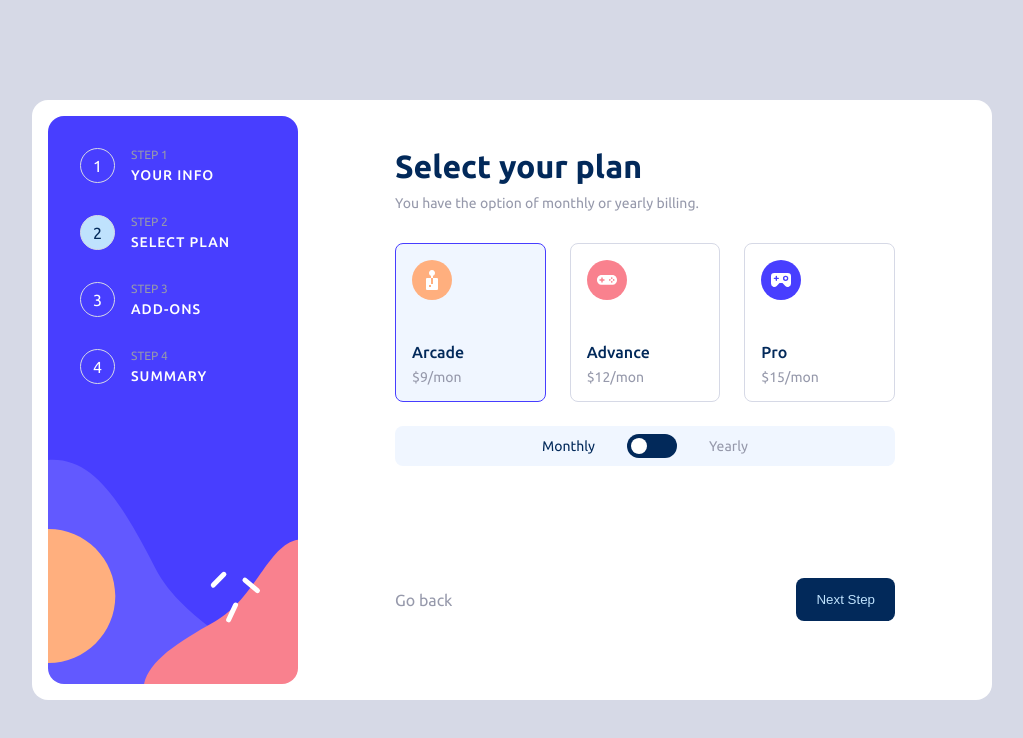
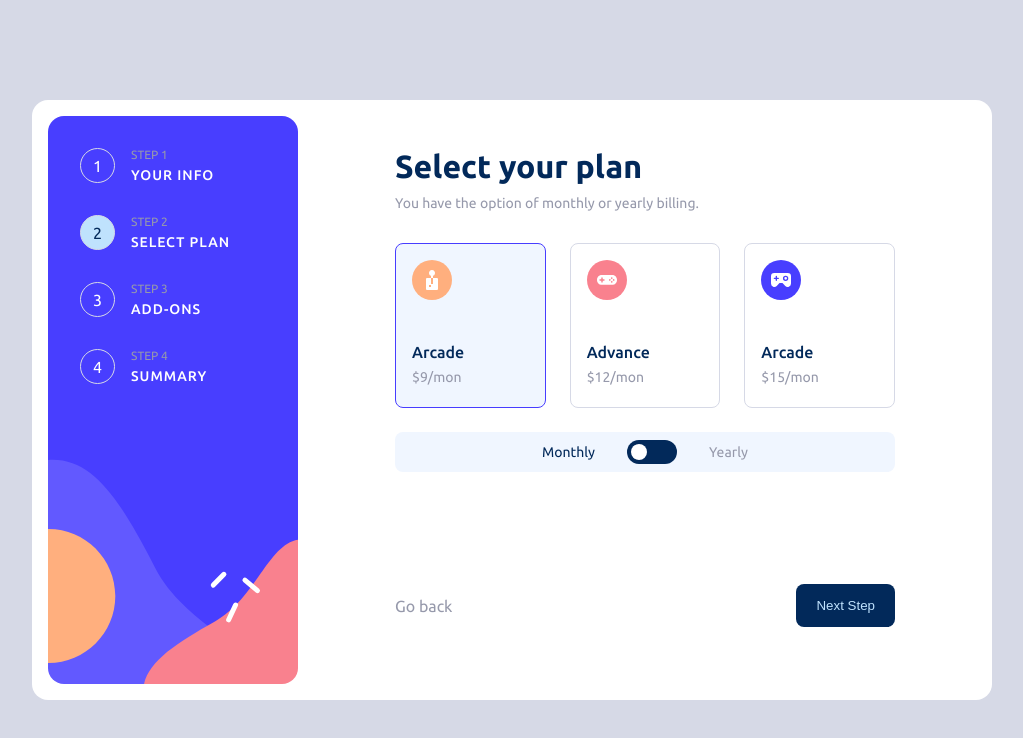
Before and after one commit to mnacfil/frontendmentor-Multi-step-form, a React (Create React App) app in the folder multi-step-form/: page / in a window 1280 px wide. Both pictures are taken after typing "Sample", "name@example.com", "Sample" into the empty fields and a click on the button "Next Step". Shown: the top 738 px of the page, without its empty margins (128-1151 px from the left). Built offline with nearby package versions, Linux system fonts and the light colour scheme.

Commit message:
Done UI of step 2 including toggle if monthly or yearly

```diff
--- a/multi-step-form/src/components/FormControl.js
+++ b/multi-step-form/src/components/FormControl.js
@@ -1,11 +1,11 @@
 import React from 'react';
 
-const FormControl = ({name, type, placeholder, label, value, handleChange, initial}) => {
+const FormControl = ({name, type, placeholder, label, value, handleChange, isEmpty}) => {
     return (
         <div className="form-control">
             <div>
                 <label htmlFor={name}>{label}</label>
-                {!value && <small>This field is required</small>}
+                {isEmpty && <small>This field is required</small>}
             </div>
             <input
                 type={type}
--- /dev/null
+++ b/multi-step-form/src/components/Plan.js
@@ -0,0 +1,21 @@
+import React from 'react'
+
+const Plan = ({active, setActivePlan, icon, title, isChecked, rate, index}) => {
+    return (
+            <article
+                className={`plan ${active}`}
+                onClick={() => setActivePlan(index)}
+                >
+                <div className='plan-icon'>
+                    <img src={icon} alt={`${title} icon`} />
+                </div>
+                <h4 className='plan-title'>{title}</h4>
+                <p className='plan-rate'>
+                    ${isChecked ? rate.yearly : rate.monthly }/{isChecked ? 'yr': 'mon'}
+                </p>
+                {isChecked && <p className='plan-free'>2 months free</p>}
+            </article>
+    )
+}
+
+export default Plan
--- a/multi-step-form/src/components/Step1Form.js
+++ b/multi-step-form/src/components/Step1Form.js
@@ -1,18 +1,14 @@
-import React, { useEffect, useState } from 'react';
+import React, { useEffect } from 'react';
 import styled from 'styled-components';
 import FormControl from './FormControl'
 import { useGlobalContext } from '../context';
 
 const Step1Form = () => {
-    const { setStep } = useGlobalContext();
-    const [info, setInfo] = useState({ name: '', email: '', phone: ''})
-    const [initial, setInitial] = useState(false);
+    const { setStep, info, handleChange, checkIfAllFieldFillUp } = useGlobalContext();
 
-    const handleChange = (e) => {
-        setInitial(true);
-        const name = e.target.name;
-        const value = e.target.value
-        setInfo({...info, [name] : value });
+    const checker = () => {
+        checkIfAllFieldFillUp();
+        setStep(current => current + 1)
     }
 
     return (
@@ -28,30 +24,33 @@ const Step1Form = () => {
                         label= "Name"
                         type= "text"
                         placeholder="e.g. Stephen King"
-                        value={info.name}
+                        value={info.name.value}
                         handleChange={handleChange}
+                        isEmpty={info.name.isEmpty}
                     />
                     <FormControl
                         name= "email"
                         label= "Email Address"
                         type= "email"
                         placeholder="e.g. stephenking@lorem.com"
-                        value={info.email}
+                        value={info.email.value}
                         handleChange={handleChange}
+                        isEmpty={info.email.isEmpty}
                     />
                     <FormControl
                         name= "phone"
                         label= "Phone number"
                         type= "text"
                         placeholder="e.g. +1 234 567 890"
-                        value={info.phone}
+                        value={info.phone.value}
                         handleChange={handleChange}
+                        isEmpty={info.phone.isEmpty}
                     />
                 </div>
                 <div className='form-button' style={{ justifyContent: 'flex-end'}}>
                     <button
                         className='next-btn'
-                        onClick={() => setStep(current => current + 1)}
+                        onClick={checker}
                         >
                             Next Step
                     </button>
--- a/multi-step-form/src/components/Step2Form.js
+++ b/multi-step-form/src/components/Step2Form.js
@@ -1,16 +1,19 @@
 import React, { useState } from 'react'
 import styled from 'styled-components'
 
-import arcadeIcon from '../assets/images/icon-arcade.svg';
-import advancedIcon from '../assets/images/icon-advanced.svg';
-import proIcon from '../assets/images/icon-pro.svg';
+// import arcadeIcon from '../assets/images/icon-arcade.svg';
+// import advancedIcon from '../assets/images/icon-advanced.svg';
+// import proIcon from '../assets/images/icon-pro.svg';
 import ToggleSwitch from './ToggleSwitch';
+import Plan from './Plan';
+import { plans } from '../constant';
 import { useGlobalContext } from '../context';
 
 const Step2Form = () => {
   const { setStep } = useGlobalContext();
   const [isChecked, setIsChecked] = useState(false);
-  const [activePlan, setActivePlan] = useState(true);
+  const [activePlan, setActivePlan] = useState(0);
+
   return (
     <Wrapper>
       <form className="form">
@@ -22,39 +25,20 @@ const Step2Form = () => {
             You have the option of monthly or yearly billing.
           </p>
           <div className="plan-container">
-            <article className={`plan ${activePlan ? 'active-plan': ''}`}>
-              <div className='plan-icon'>
-                <img src={arcadeIcon} alt="arcade icon" />
-              </div>
-              <h4 className='plan-title'>
-                Arcade
-              </h4>
-              <p className='plan-rate'>
-                $9/{isChecked ? 'yr': 'mon'}
-              </p>
-            </article>
-            <article className='plan'>
-              <div className='plan-icon'>
-                <img src={advancedIcon} alt="advance icon" />
-              </div>
-              <h4 className='plan-title'>
-                Advance
-              </h4>
-              <p className='plan-rate'>
-                $12/{isChecked ? 'yr': 'mon'}
-              </p>
-            </article>
-            <article className='plan'>
-              <div className='plan-icon'>
-                <img src={proIcon} alt="pro" />
-              </div>
-              <h4 className='plan-title'>
-                Pro
-              </h4>
-              <p className='plan-rate'>
-                $15/{isChecked ? 'yr': 'mon'}
-              </p>
-            </article>
+            {plans.map((plan, index) => {
+              const { title, rate, icon } = plan;
+              return (
+                  <Plan
+                    active={activePlan === index ? "active-plan": null }
+                    icon={icon}
+                    title={title}
+                    isChecked={isChecked}
+                    rate={rate}
+                    index={index}
+                    setActivePlan={setActivePlan}
+                  />
+                )
+            })}
           </div>
           <div className="plan-mode">
             <p className={!isChecked ? 'active-mode': ''}>Monthly</p>
@@ -106,7 +90,11 @@ const Wrapper = styled.div`
         margin-bottom: 0.5rem;
       }
       .plan-rate {
+        margin-bottom: 6px;
+      }
+      .plan-free {
         margin-bottom: 0;
+        color: var(--marine-blue);
       }
     }
     .active-plan {
--- a/multi-step-form/src/components/ToggleSwitch.js
+++ b/multi-step-form/src/components/ToggleSwitch.js
@@ -5,7 +5,6 @@ const ToggleSwitch = ({ isChecked, setIsChecked }) => {
     const handleChecked = () => {
         setIsChecked(!isChecked);
     }
-    console.log(isChecked);
     return (
         <LabelWrapper className='switch' >
             <input type="checkbox" onClick={handleChecked}/>
--- /dev/null
+++ b/multi-step-form/src/constant.js
@@ -0,0 +1,17 @@
+import arcadeIcon from './assets/images/icon-arcade.svg';
+import advancedIcon from './assets/images/icon-advanced.svg';
+import proIcon from './assets/images/icon-pro.svg';
+
+const plans = [
+    { title: 'Arcade', rate: {monthly: 9, yearly: 90}, icon: arcadeIcon},
+    { title: 'Advance', rate: {monthly: 12, yearly: 120}, icon: advancedIcon},
+    { title: 'Arcade', rate: {monthly: 15, yearly: 150}, icon: proIcon},
+]
+
+const addsOn = [
+    { title: 'Online Service', rate: 1, info: "Access to multiplayer games"},
+    { title: 'Larger Storage', rate: 2, info: "Extra 1TB of cloud save"},
+    { title: 'Customizable Profile', rate: 2, info: "Custom theme on your profile"},
+]
+
+export { plans, addsOn }
--- a/multi-step-form/src/context.js
+++ b/multi-step-form/src/context.js
@@ -4,14 +4,37 @@ const StoreContext = React.createContext();
 
 const StoreProvider = ({ children }) => {
     const [step, setStep] = useState(1);
-    const [summary, setSummary] = useState({plan: 'Arcade', mode: 'mon'});
+    const [summary, setSummary] = useState({plan: 'Arcade', mode: 'mon', addsOn: "Online Service"});
+    const [info, setInfo] = useState({
+        name: {value: '', isEmpty: false},
+        email: {value: '', isEmpty: false},
+        phone: {value: '', isEmpty: false}
+    });
+
+    const handleChange = (e) => {
+        const name = e.target.name;
+        const newValue = e.target.value;
+        setInfo({...info, [name]: {...info[name], value: newValue }});
+    }
+    // setInfo({...info, [keys[0]]: {...info[keys[0]], isEmpty: true }});
+
+    const checkIfAllFieldFillUp = () => {
+        const keys = Object.keys(info);
+        for(let i = 0; i < keys.length; i++) {
+            setInfo({...info, [keys[i]]: {...info[keys[i]], isEmpty: true }});
+        }
+    }
+
     return(
         <StoreContext.Provider
             value={{
                 step,
                 summary,
+                info,
+                handleChange,
                 setStep,
-                setSummary
+                setSummary,
+                checkIfAllFieldFillUp
             }}
         >
             {children}
```
